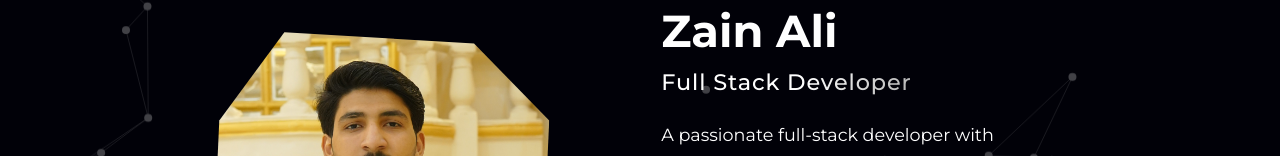
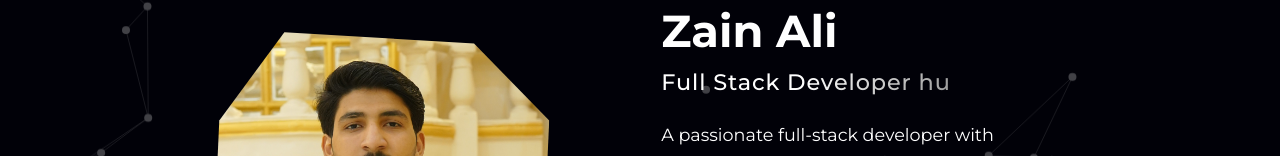
Before and after one commit to Zain-Ali-712/Zain-Ali, a React (Vite) app: page / in a window 1280 px wide. Shown: the part 160-316 px from the top of the page. Built offline with nearby package versions, Linux system fonts and the light colour scheme.

Commit message:
deploying

```diff
--- a/src/components/about/About.jsx
+++ b/src/components/about/About.jsx
@@ -24,7 +24,7 @@ const About = () => {
                 {/* Text Container */}
                 <div className="about-text-container">
                     <h1 className="about-name">Zain Ali</h1>
-                    <h2 className="about-title">Full Stack Developer</h2>
+                    <h2 className="about-title">Full Stack Developer hu</h2>
                     <p className="about-bio">
                         A passionate full-stack developer with expertise in creating modern,
                         responsive web applications. Specializing in React, Node.js, and
```
